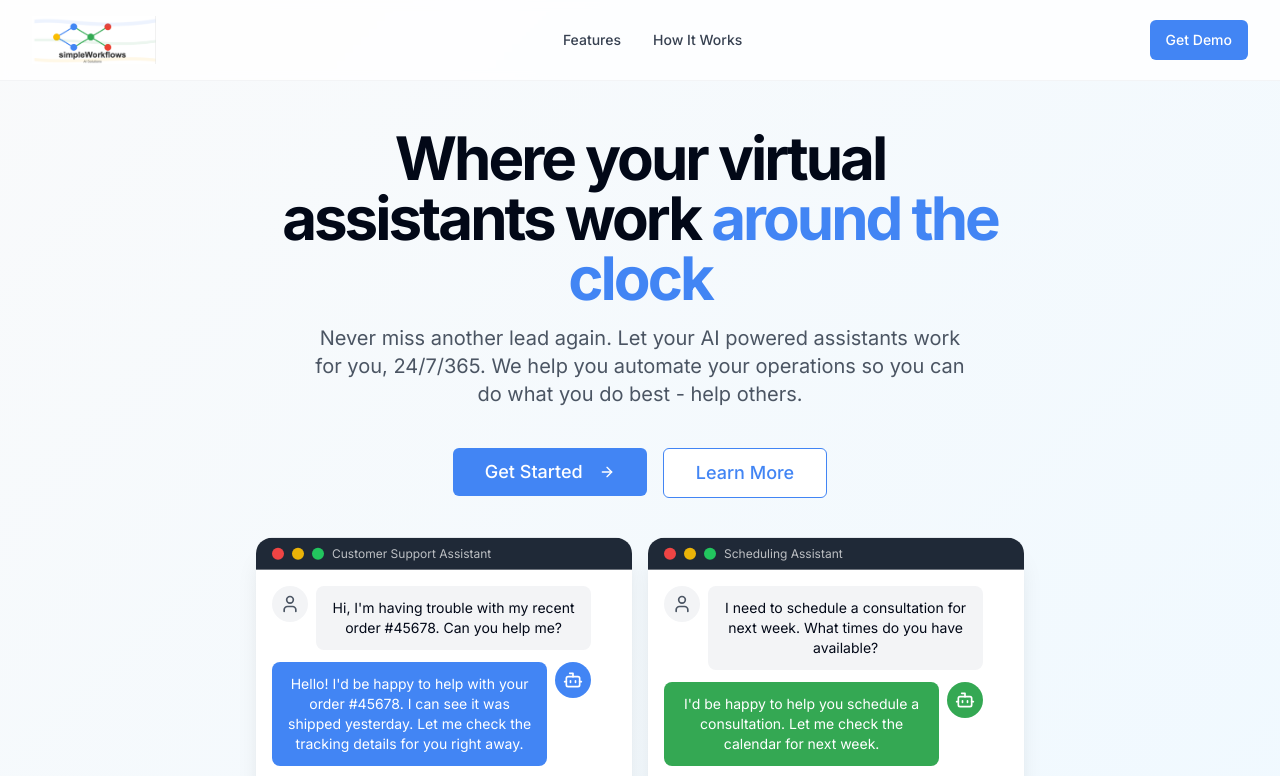
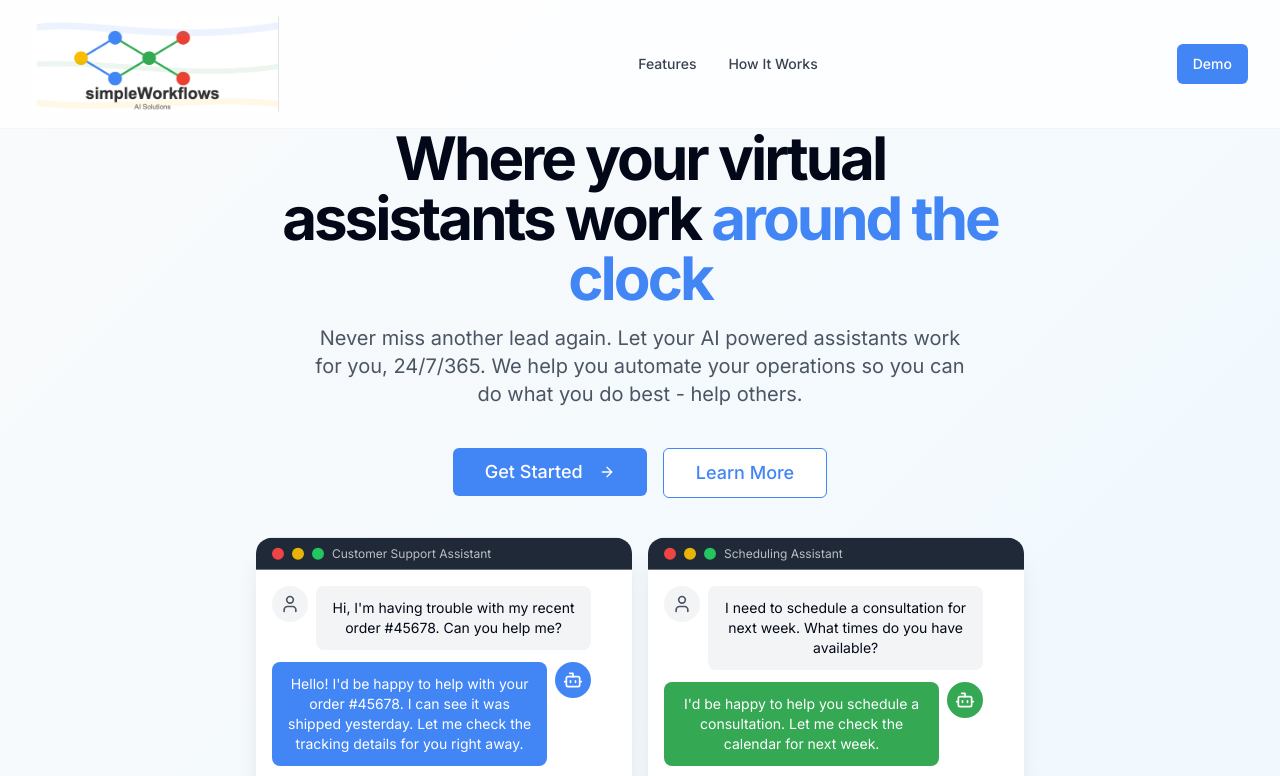
Before and after one commit to cybercop23/workflow-automator-landing, a React (Vite) app: page / in a window 1280 px wide. Shown: the top 776 px of the page. Built offline with nearby package versions, Linux system fonts and the light colour scheme.

Commit message:
Fix: Adjust header logo and button text
- Increased the size of the logo in the header.
- Changed the "Get Demo" button text to "Demo".

```diff
--- a/src/components/Header.tsx
+++ b/src/components/Header.tsx
@@ -10,7 +10,7 @@ const Header = () => {
           <img
             src="/lovable-uploads/3e263d1d-4abf-4276-811e-d77a8ce1225a.png"
             alt="simpleWorkflows Logo"
-            className="h-12"
+            className="h-24"
           />
         </div>
 
@@ -24,7 +24,7 @@ const Header = () => {
             className="bg-sw-blue hover:bg-blue-600 text-white font-medium"
             onClick={() => window.open("https://demo.simpleworkflows.us", "_blank", "noopener,noreferrer")}
           >
-            Get Demo
+            Demo
           </Button>
         </div>
       </div>
```
